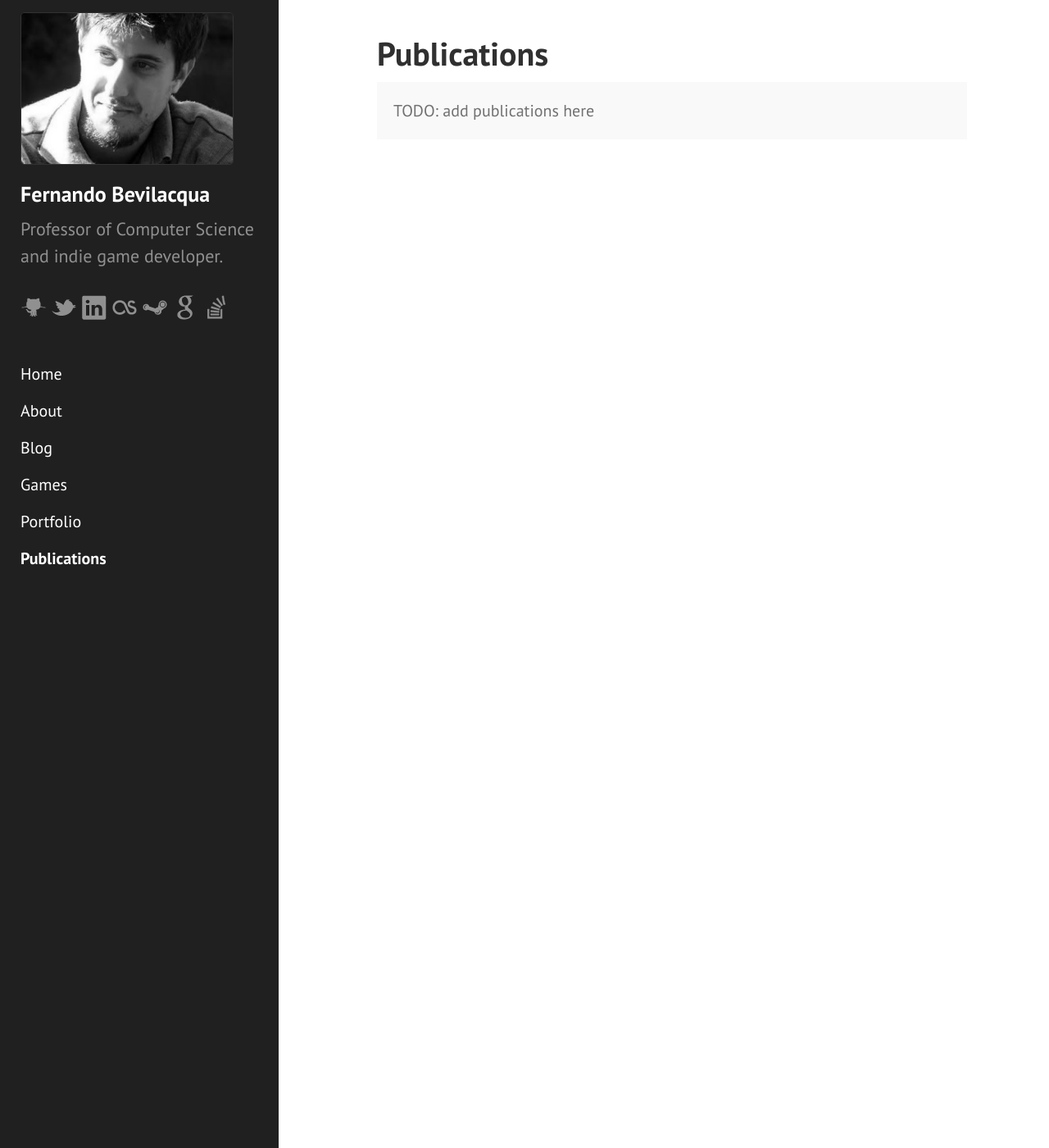
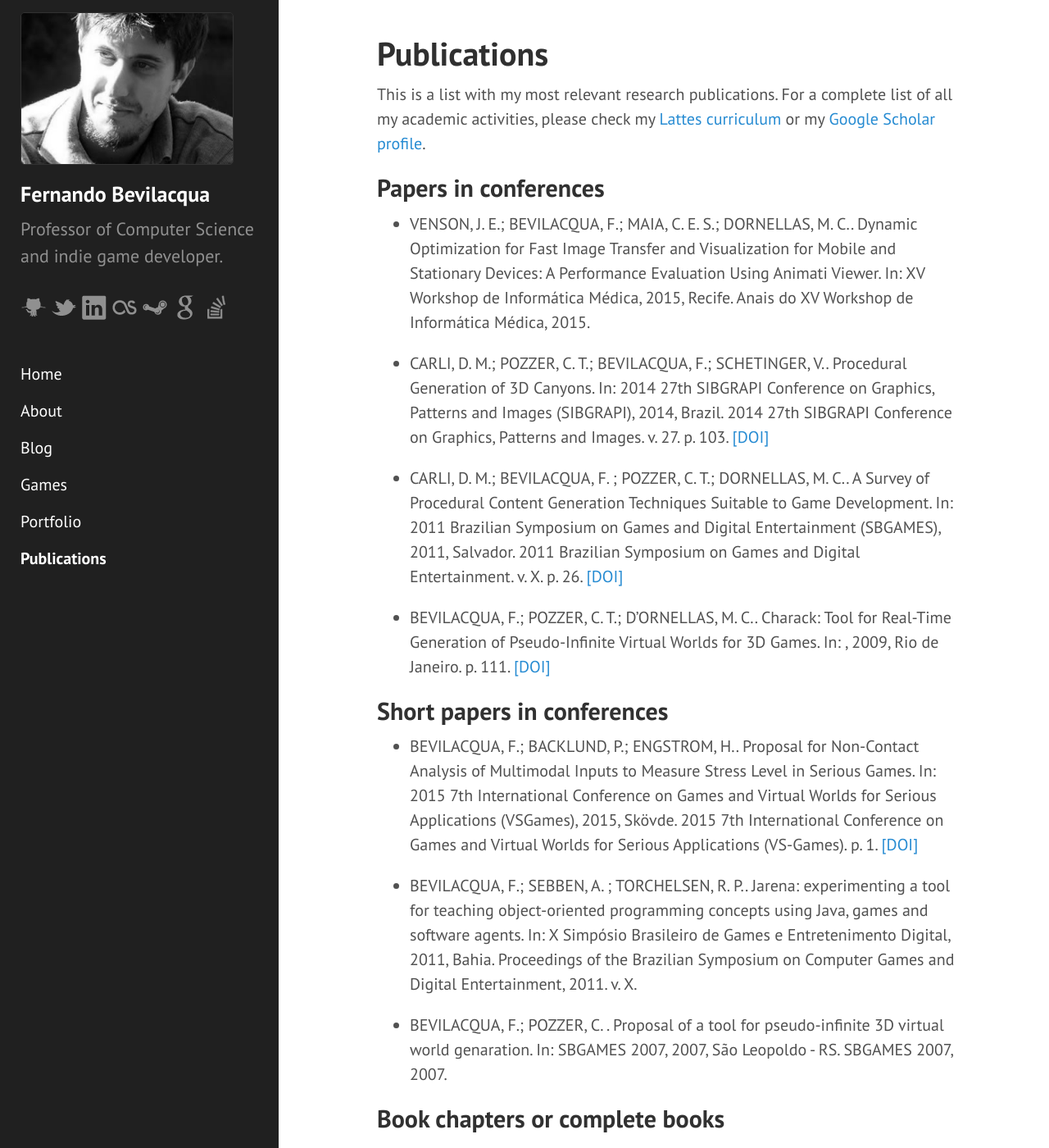
Before and after one commit to Dovyski/dovyski.github.io, a Jekyll site: the page built from publications.md, in a window 1280 px wide and 1400 px high. Shown: the whole window at 82% size. Built offline with Jekyll 4.4.1, drawn with Linux system fonts in a browser that asks for light colours; some of the changed text lies outside the part shown.

Commit message:
My publications.

```diff
--- a/publications.md
+++ b/publications.md
@@ -3,6 +3,28 @@ layout: page
 title: Publications
 ---
 
-<p class="message">
-  TODO: add publications here
-</p>
+This is a list with my most relevant research publications. For a complete list of all my academic activities, please check my [Lattes curriculum](http://lattes.cnpq.br/7744662926303212) or my [Google Scholar profile](https://scholar.google.se/citations?user=GOWYhzwAAAAJ&hl=en&oi=ao).
+
+## Papers in conferences
+
+- VENSON, J. E.; BEVILACQUA, F.; MAIA, C. E. S.; DORNELLAS, M. C.. Dynamic Optimization for Fast Image Transfer and Visualization for Mobile and Stationary Devices: A Performance Evaluation Using Animati Viewer. In: XV Workshop de Informática Médica, 2015, Recife. Anais do XV Workshop de Informática Médica, 2015.
+
+- CARLI, D. M.; POZZER, C. T.; BEVILACQUA, F.; SCHETINGER, V.. Procedural Generation of 3D Canyons. In: 2014 27th SIBGRAPI Conference on Graphics, Patterns and Images (SIBGRAPI), 2014, Brazil. 2014 27th SIBGRAPI Conference on Graphics, Patterns and Images. v. 27. p. 103. [[DOI]](http://dx.doi.org/10.1109/SIBGRAPI.2014.41)
+
+- CARLI, D. M.; BEVILACQUA, F. ; POZZER, C. T.; DORNELLAS, M. C.. A Survey of Procedural Content Generation Techniques Suitable to Game Development. In: 2011 Brazilian Symposium on Games and Digital Entertainment (SBGAMES), 2011, Salvador. 2011 Brazilian Symposium on Games and Digital Entertainment. v. X. p. 26. [[DOI]](http://dx.doi.org/10.1109/SBGAMES.2011.15)
+
+- BEVILACQUA, F.; POZZER, C. T.; D'ORNELLAS, M. C.. Charack: Tool for Real-Time Generation of Pseudo-Infinite Virtual Worlds for 3D Games. In: , 2009, Rio de Janeiro. p. 111. [[DOI]](http://dx.doi.org/10.1109/SBGAMES.2009.21)
+
+## Short papers in conferences
+
+- BEVILACQUA, F.; BACKLUND, P.; ENGSTROM, H.. Proposal for Non-Contact Analysis of Multimodal Inputs to Measure Stress Level in Serious Games. In: 2015 7th International Conference on Games and Virtual Worlds for Serious Applications (VSGames), 2015, Skövde. 2015 7th International Conference on Games and Virtual Worlds for Serious Applications (VS-Games). p. 1. [[DOI]](http://dx.doi.org/10.1109/VS-GAMES.2015.7295783)
+
+- BEVILACQUA, F.; SEBBEN, A. ; TORCHELSEN, R. P.. Jarena: experimenting a tool for teaching object-oriented programming concepts using Java, games and software agents. In: X Simpósio Brasileiro de Games e Entretenimento Digital, 2011, Bahia. Proceedings of the Brazilian Symposium on Computer Games and Digital Entertainment, 2011. v. X.
+
+- BEVILACQUA, F.; POZZER, C. . Proposal of a tool for pseudo-infinite 3D virtual world genaration. In: SBGAMES 2007, 2007, São Leopoldo - RS. SBGAMES 2007, 2007.
+
+## Book chapters or complete books
+
+- BRANCHER, J. D. ; BEVILACQUA, F. ; FERREIRA, N. B. ; IOP, R. D. ; MINUZZI, L. ; FERREIRA, T. K. . Um Portal de Jogos Casuais Educativos. Jogos Eletrônicos: Mapeando Novas Perspectivas. 1ed.Florianópolis, SC: VISUAL BOOKS, 2009, v. 1, p. 197-210.
+
+- My master's dissertation: BEVILACQUA, F.. Ferramenta para Geração de Mundos Virtuais Pseudo-Infinitos para Jogos 3D MMO. 2009. [[PDF], in Brazilian portuguese](http://charack.googlecode.com/svn-history/r54/master-thesis/dissertacao.pdf).
```
